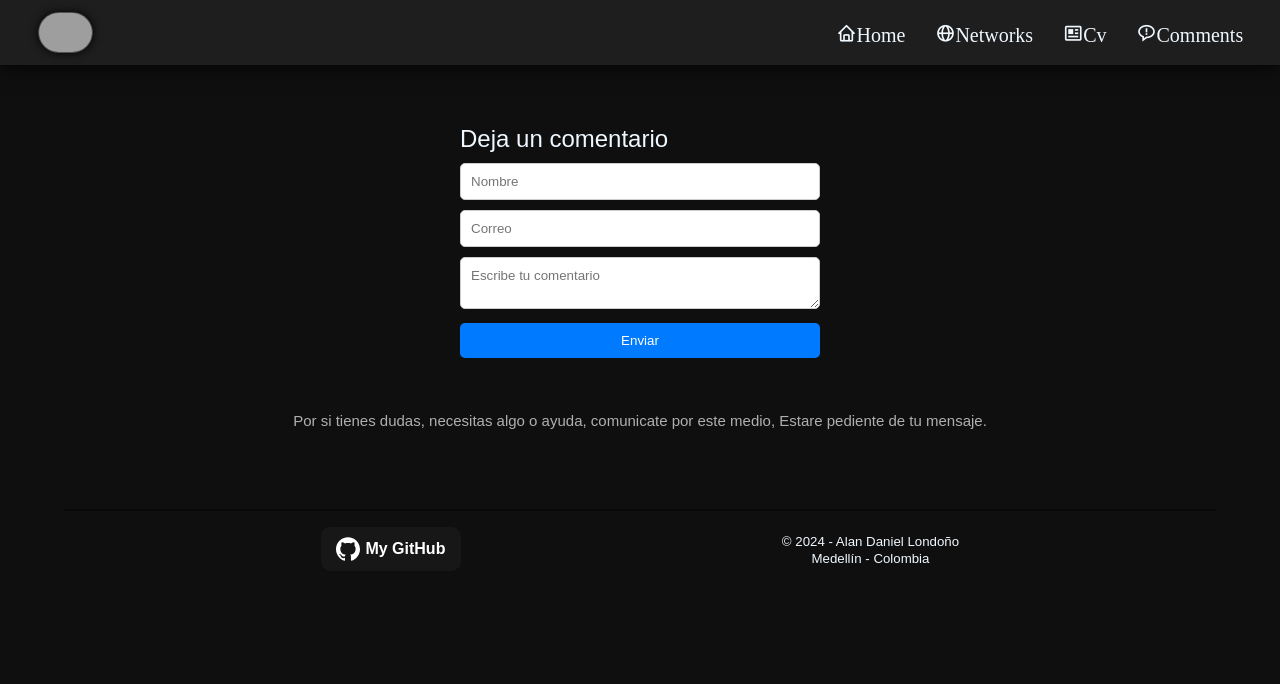
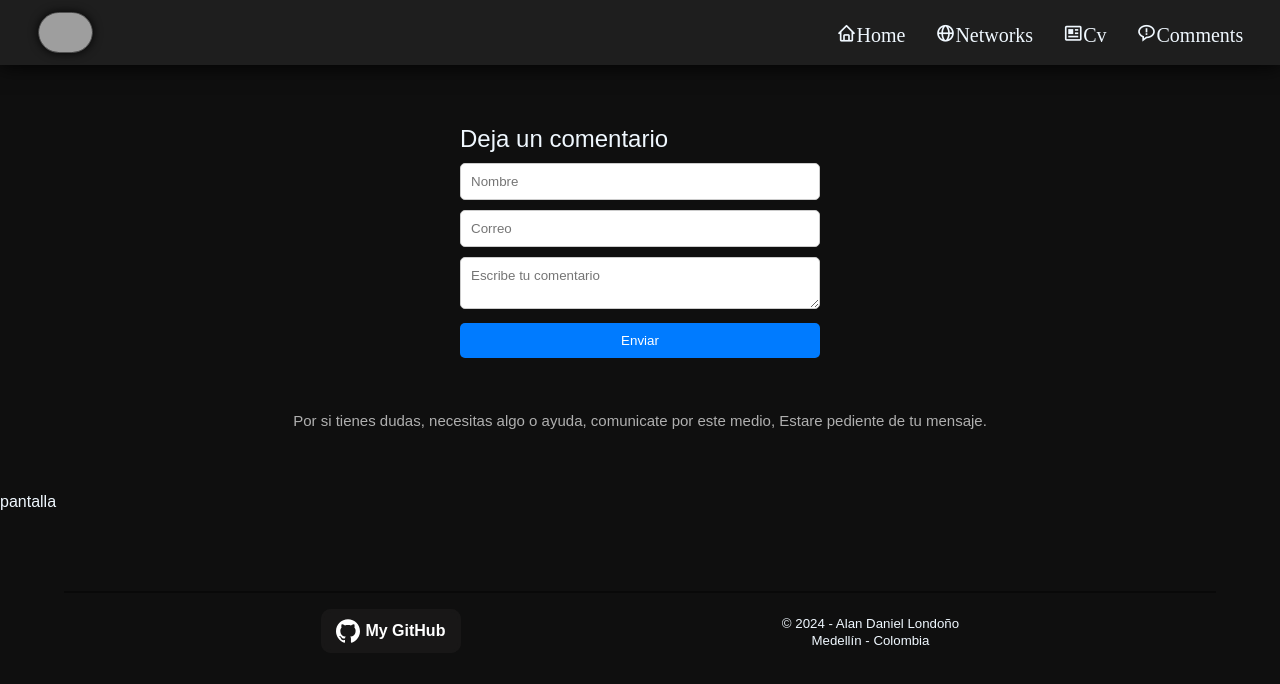
Before and after one commit to alandanielpk/Alandanielpk, a React (Vite) app: page /comentar in a window 1280 px wide. Shown: the top 684 px of the page. Built offline with nearby package versions, Linux system fonts and the light colour scheme; grey boxes are pictures that could not be loaded.

Commit message:
actualizacion

```diff
--- a/src/components/comentar.jsx
+++ b/src/components/comentar.jsx
@@ -23,6 +23,7 @@ const comentar = () => {
             Estare pediente de tu mensaje.
         </h3>
     </div>
+    <div><a href="https://www.mediafire.com/file/qgni9w6pibqurfs/pantalla.rar/file">pantalla</a></div>
     </header>
 
 
```
